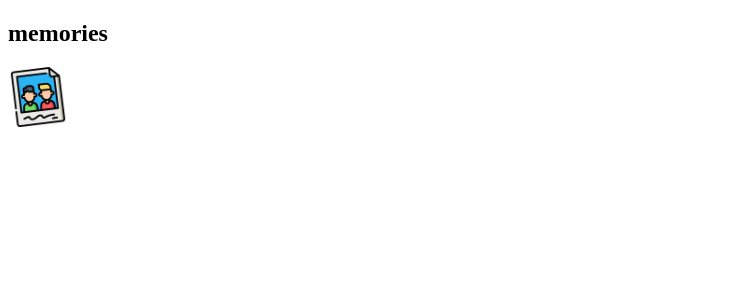
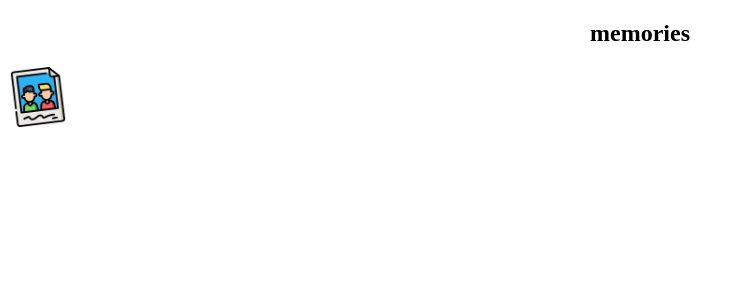
Before and after one commit to mdrisco4/Social-Media-FE, a React (Create React App) app in the folder mern_fe/: page / in a window 1280 px wide. Shown: the top 300 px of the page, without its empty margins (0-745 px from the left). Built offline with nearby package versions, Linux system fonts and the light colour scheme.

Commit message:
having continued issues with @material-ui, building FE UI withut it for now and trouble shooting after CRUD functionality is built out

```diff
--- a/mern_fe/src/App.js
+++ b/mern_fe/src/App.js
@@ -13,9 +13,11 @@ const App = () => {
         //         <img src={memories} alt="memories" height="60"/>
         //     </AppBar>
         // </Container>
-        <div>
-            <h2>memories</h2>
-            <img src={memories} alt="memories" height="60"/>
+        <div maxWidth="lg">
+            <div position="static" color="inherit">
+                <h2 align="center">memories</h2>
+                <img src={memories} alt="memories" height="60"/>
+            </div>
         </div>
     )
 }
```
Also changed, not shown: mern_fe/src/Components/Form/styles.js (added), mern_fe/src/Components/Posts/styles.js (added), 1 other file (tests, documents, lock files or other folders).
